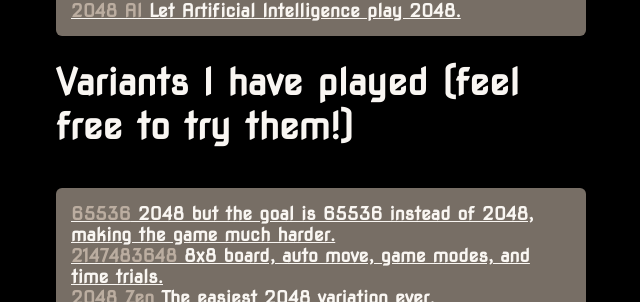
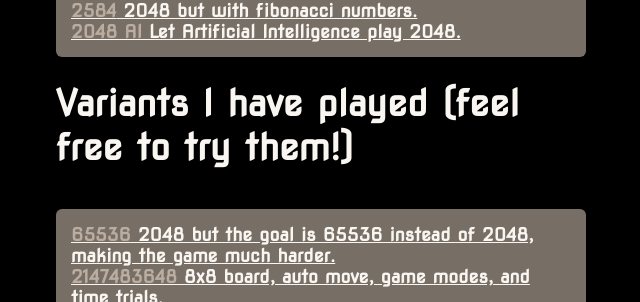
Before and after one commit to charliew123-code/2048, a plain HTML site: page variants/index.html in a window 1280 px wide. Shown: the part 748-1050 px from the top of the page, without its empty margins (334-974 px from the left). Drawn offline with Linux system fonts and the light colour scheme.

Commit message:
Update index.html
afdsdsdsdsdsdsdsdsdsdsdsdsdsdsdsdsds

```diff
--- a/variants/index.html
+++ b/variants/index.html
@@ -23,6 +23,7 @@
           <a href="https://charliew123-code.github.io/2048/variants/5x5"><strong>2048</strong> But it's a 5x5 board.</a><br>
           <a href="https://charliew123-code.github.io/2048/variants/always2"><strong>2048</strong> The game always spawns 2 tiles.</a><br>
           <a href="https://charliew123-code.github.io/2048/variants/13cent"><strong>13th Century 2048</strong> A recreation of the JS13K game with the same name.</a><br>
+          <a href="https://charliew123-code.github.io/2048/variants/fibonacci"><strong>2584</strong> 2048 but with fibonacci numbers.</a><br>
           <a href="https://charliew123-code.github.io/2048/variants/ai"><strong>2048 AI</strong> Let Artificial Intelligence play 2048.</a><br>
         </div>
         <h1>Variants I have played (feel free to try them!)</h1>
```
